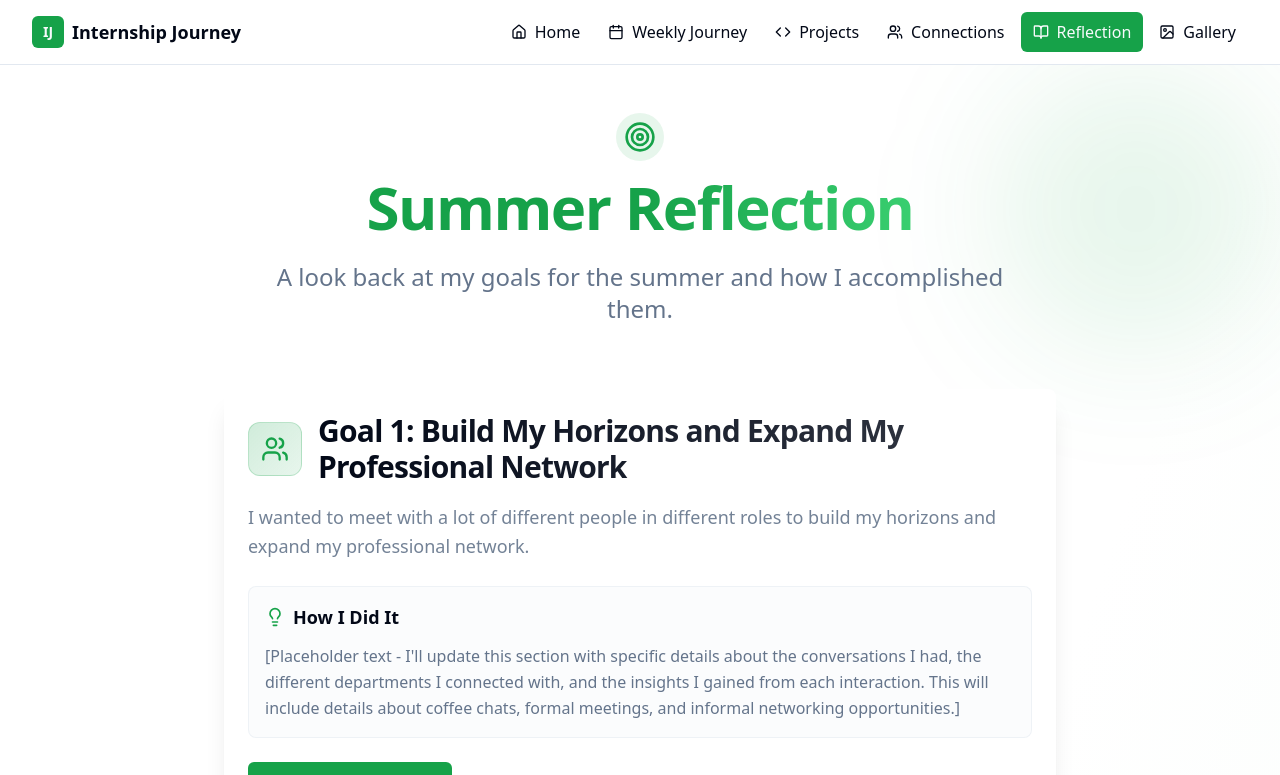
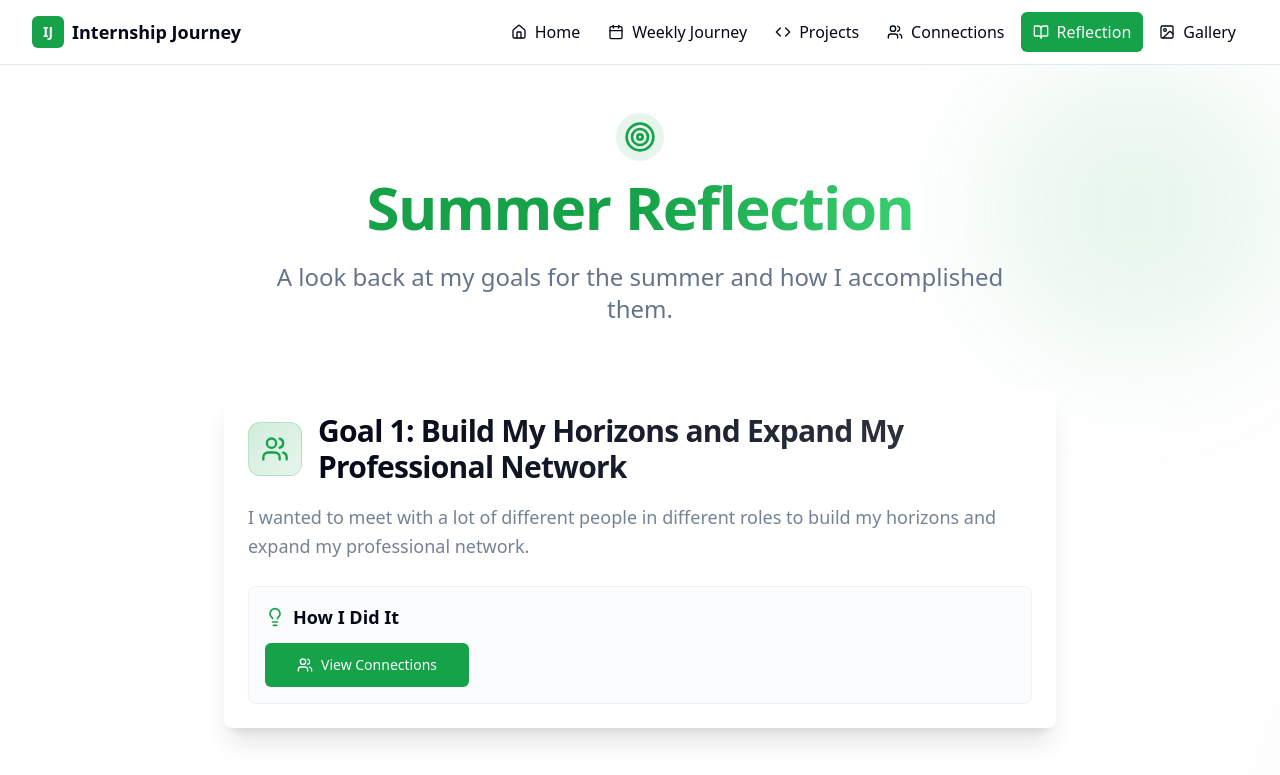
Before and after one commit to Ikuchar1/FCSA_Intern_Presentation, a React (Vite) app: page /reflection in a window 1280 px wide. Shown: the top 775 px of the page. Built offline with nearby package versions, Linux system fonts and the light colour scheme.

Commit message:
Refactor Reflection page goals
Move "View Connections" button into the "How I Did It" div and remove placeholder text in the Reflection page.

```diff
--- a/src/pages/Reflection.tsx
+++ b/src/pages/Reflection.tsx
@@ -51,12 +51,6 @@ const Reflection = () => {
                   <Lightbulb className="h-5 w-5 text-primary" />
                   How I Did It
                 </h3>
-                <p className="text-muted-foreground leading-relaxed">
-                  [Placeholder text - I'll update this section with specific details about the conversations I had,
-                  the different departments I connected with, and the insights I gained from each interaction.
-                  This will include details about coffee chats, formal meetings, and informal networking opportunities.]
-                </p>
-              </div>
                 <Button
                   onClick={() => navigate('/connections')}
                   className="flex items-center gap-2 group/btn hover:scale-105 transition-transform duration-200"
@@ -65,6 +59,7 @@ const Reflection = () => {
                   <Users className="h-4 w-4 group-hover/btn:rotate-12 transition-transform duration-200" />
                   View Connections
                 </Button>
+              </div>
             </CardContent>
           </Card>
 
```
Lines whose indentation alone changed are shown as unchanged.
